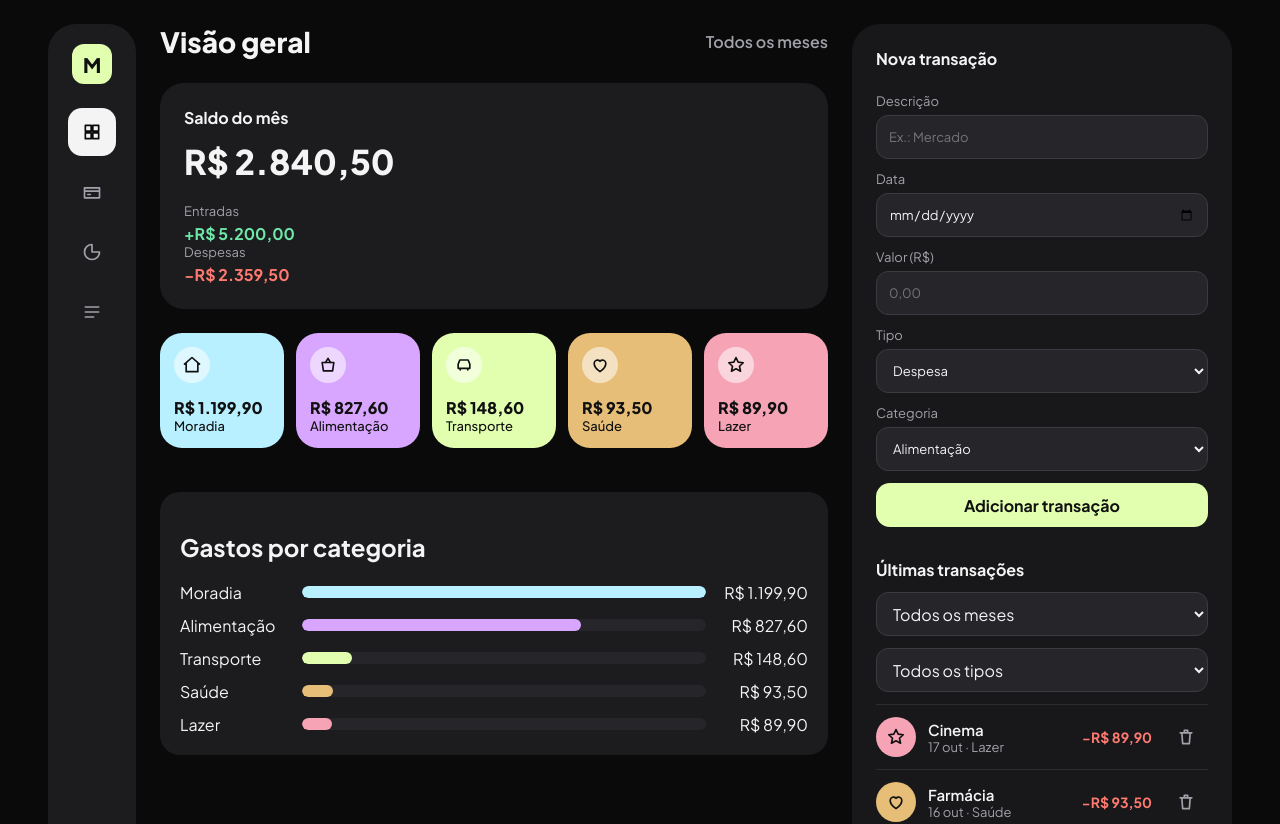
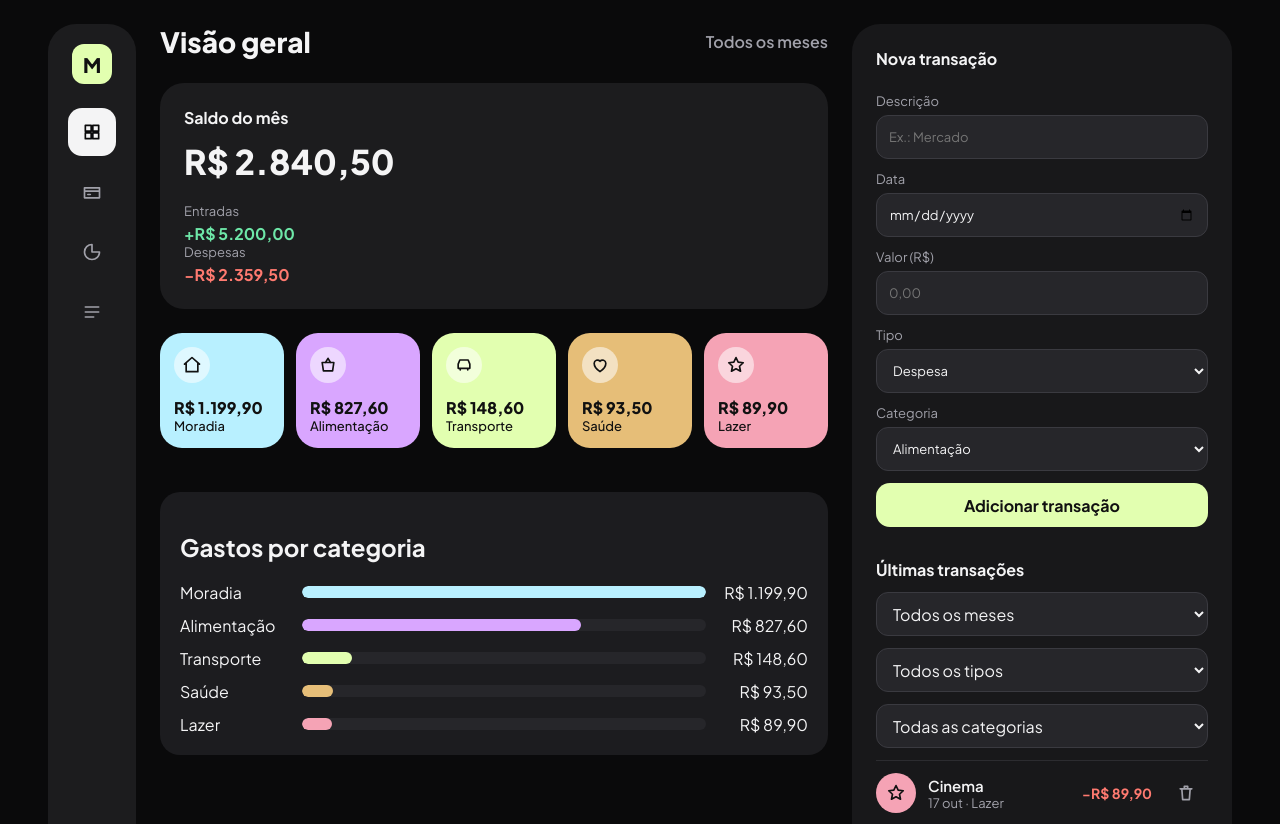
Before and after one commit to isahlbbh/moneyflow, a React (Vite) app: page / in a window 1280 px wide. Shown: the top 824 px of the page. Built offline with nearby package versions, Linux system fonts and the light colour scheme.

Commit message:
Adiciona filtros por tipo e categoria

```diff
--- a/src/App.jsx
+++ b/src/App.jsx
@@ -99,6 +99,8 @@ function App() {
 
   const [selectedType, setSelectedType] = useState("all");
 
+  const [selectedCategory, setSelectedCategory] = useState("all");
+
   useEffect(() => {
     localStorage.setItem(
       "moneyflow-transactions",
@@ -130,7 +132,9 @@ function App() {
   );
 
   const listedTransactions = visibleTransactions.filter(
-    (t) => selectedType === "all" || t.type === selectedType,
+    (t) =>
+      (selectedType === "all" || t.type === selectedType) &&
+      (selectedCategory === "all" || t.category === selectedCategory),
   );
 
   const income = visibleTransactions
@@ -221,6 +225,18 @@ function App() {
           <option value="income">Entradas</option>
           <option value="expense">Despesas</option>
         </select>
+        <select
+          className="month-filter"
+          value={selectedCategory}
+          onChange={(event) => setSelectedCategory(event.target.value)}
+        >
+          <option value="all">Todas as categorias</option>
+          {Object.keys(categories).map((name) => (
+            <option key={name} value={name}>
+              {name}
+            </option>
+          ))}
+        </select>
         <div>
           {listedTransactions.length === 0 && (
             <p className="empty">
```
